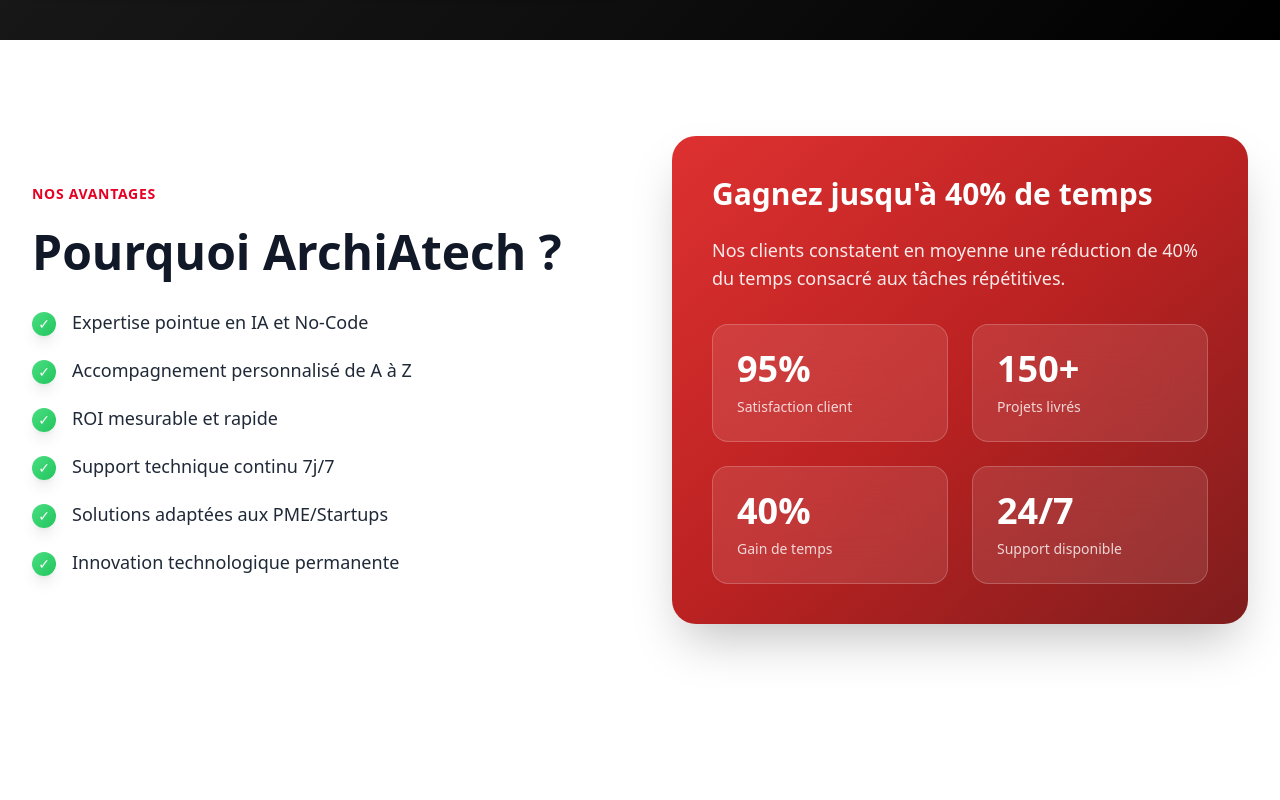
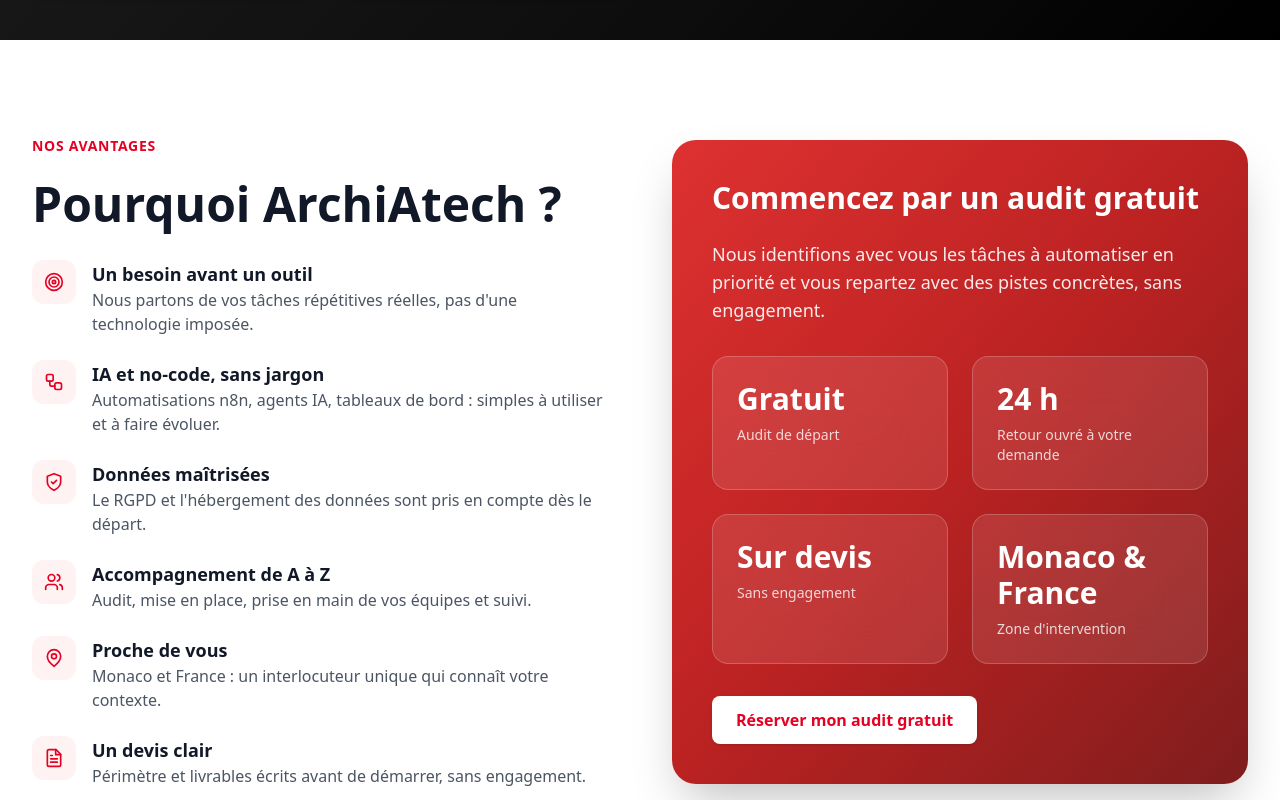
Before and after one commit to ELOIJOHN/archiatech-website, a React (Vite) app: page / in a window 1280 px wide. Shown: the part 4260-5060 px from the top of the page. Built offline with nearby package versions, Linux system fonts and the light colour scheme; no server answers.

Commit message:
Section Pourquoi ArchiAtech : avantages concrets, engagements vérifiables, CTA audit gratuit
Co-Authored-By: Claude Sonnet 5.5 <noreply@anthropic.com>
Claude-Session: https://claude.ai/code/session_01XXZiUuRN6SJyMR6Ztyq2qS

```diff
--- a/src/components/Avantages.jsx
+++ b/src/components/Avantages.jsx
@@ -1,20 +1,21 @@
 import { motion as Motion } from "framer-motion";
+import { Target, Workflow, ShieldCheck, Users, MapPin, FileText } from "lucide-react";
 
 export default function Avantages() {
   const avantages = [
-    "Expertise pointue en IA et No-Code",
-    "Accompagnement personnalisé de A à Z",
-    "ROI mesurable et rapide",
-    "Support technique continu 7j/7",
-    "Solutions adaptées aux PME/Startups",
-    "Innovation technologique permanente"
+    { icon: Target, titre: "Un besoin avant un outil", texte: "Nous partons de vos tâches répétitives réelles, pas d'une technologie imposée." },
+    { icon: Workflow, titre: "IA et no-code, sans jargon", texte: "Automatisations n8n, agents IA, tableaux de bord : simples à utiliser et à faire évoluer." },
+    { icon: ShieldCheck, titre: "Données maîtrisées", texte: "Le RGPD et l'hébergement des données sont pris en compte dès le départ." },
+    { icon: Users, titre: "Accompagnement de A à Z", texte: "Audit, mise en place, prise en main de vos équipes et suivi." },
+    { icon: MapPin, titre: "Proche de vous", texte: "Monaco et France : un interlocuteur unique qui connaît votre contexte." },
+    { icon: FileText, titre: "Un devis clair", texte: "Périmètre et livrables écrits avant de démarrer, sans engagement." }
   ];
 
-  const stats = [
-    { value: "95%", label: "Satisfaction client" },
-    { value: "150+", label: "Projets livrés" },
-    { value: "40%", label: "Gain de temps" },
-    { value: "24/7", label: "Support disponible" }
+  const engagements = [
+    { value: "Gratuit", label: "Audit de départ" },
+    { value: "24 h", label: "Retour ouvré à votre demande" },
+    { value: "Sur devis", label: "Sans engagement" },
+    { value: "Monaco & France", label: "Zone d'intervention" }
   ];
 
   return (
@@ -27,24 +28,27 @@ export default function Avantages() {
           transition={{ duration: 0.6, ease: "easeOut" }}
           viewport={{ once: true }}
         >
-          <h3 className="text-[#E60023] font-semibold text-xs sm:text-sm uppercase tracking-wider mb-4 sm:mb-6">
+          <p className="text-[#E60023] font-semibold text-xs sm:text-sm uppercase tracking-wider mb-4 sm:mb-6">
             Nos avantages
-          </h3>
+          </p>
           <h2 className="text-3xl sm:text-4xl md:text-5xl font-bold text-gray-900 mb-6 sm:mb-8">Pourquoi ArchiAtech ?</h2>
-          <ul className="space-y-3 sm:space-y-5 text-gray-800 text-base sm:text-lg leading-relaxed">
+          <ul className="space-y-4 sm:space-y-6">
             {avantages.map((item, i) => (
               <Motion.li
-                key={i}
-                className="flex items-start space-x-4 group"
+                key={item.titre}
+                className="flex items-start gap-4"
                 initial={{ opacity: 0, x: -30 }}
                 whileInView={{ opacity: 1, x: 0 }}
                 transition={{ duration: 0.4, delay: i * 0.1 }}
                 viewport={{ once: true }}
               >
-                <div className="w-6 h-6 bg-gradient-to-br from-green-400 to-green-500 rounded-full flex items-center justify-center flex-shrink-0 mt-1 shadow-lg">
-                  <span className="text-white text-sm">✓</span>
+                <div className="w-11 h-11 rounded-xl bg-red-50 text-[#E60023] flex items-center justify-center flex-shrink-0">
+                  <item.icon className="w-5 h-5" aria-hidden="true" />
                 </div>
-                <span className="group-hover:text-red-600 transition">{item}</span>
+                <div>
+                  <h3 className="font-semibold text-gray-900 text-base sm:text-lg">{item.titre}</h3>
+                  <p className="text-gray-600 text-sm sm:text-base leading-relaxed">{item.texte}</p>
+                </div>
               </Motion.li>
             ))}
           </ul>
@@ -60,23 +64,29 @@ export default function Avantages() {
         >
           <div className="absolute inset-0 bg-gradient-to-br from-white/5 to-transparent rounded-2xl sm:rounded-3xl"></div>
           <div className="relative">
-            <h3 className="text-2xl sm:text-3xl font-bold mb-4 sm:mb-6">Gagnez jusqu'à 40% de temps</h3>
+            <h3 className="text-2xl sm:text-3xl font-bold mb-4 sm:mb-6">Commencez par un audit gratuit</h3>
             <p className="text-white/90 mb-6 sm:mb-8 text-base sm:text-lg leading-relaxed">
-              Nos clients constatent en moyenne une réduction de 40% du temps consacré aux tâches répétitives.
+              Nous identifions avec vous les tâches à automatiser en priorité et vous repartez avec des pistes concrètes, sans engagement.
             </p>
             <div className="grid grid-cols-2 gap-3 sm:gap-4 md:gap-6">
-              {stats.map((stat, i) => (
+              {engagements.map((stat, i) => (
                 <Motion.div
                   key={i}
                   className="bg-white/10 backdrop-blur-xl rounded-xl sm:rounded-2xl p-4 sm:p-6 border border-white/20 hover:bg-white/20 transition group"
                   whileHover={{ scale: 1.05 }}
                   transition={{ type: "spring", stiffness: 200 }}
                 >
-                  <div className="text-2xl sm:text-3xl md:text-4xl font-bold mb-1 sm:mb-2 text-white">{stat.value}</div>
+                  <div className="text-xl sm:text-2xl md:text-3xl font-bold mb-1 sm:mb-2 text-white">{stat.value}</div>
                   <div className="text-white/80 text-xs sm:text-sm">{stat.label}</div>
                 </Motion.div>
               ))}
             </div>
+            <a
+              href="/contact/?objet=audit#formulaire"
+              className="mt-6 sm:mt-8 inline-flex w-full sm:w-auto justify-center items-center rounded-lg bg-white px-6 py-3 font-semibold text-[#E60023] shadow hover:bg-gray-50 transition"
+            >
+              Réserver mon audit gratuit
+            </a>
           </div>
         </Motion.div>
       </div>
```
